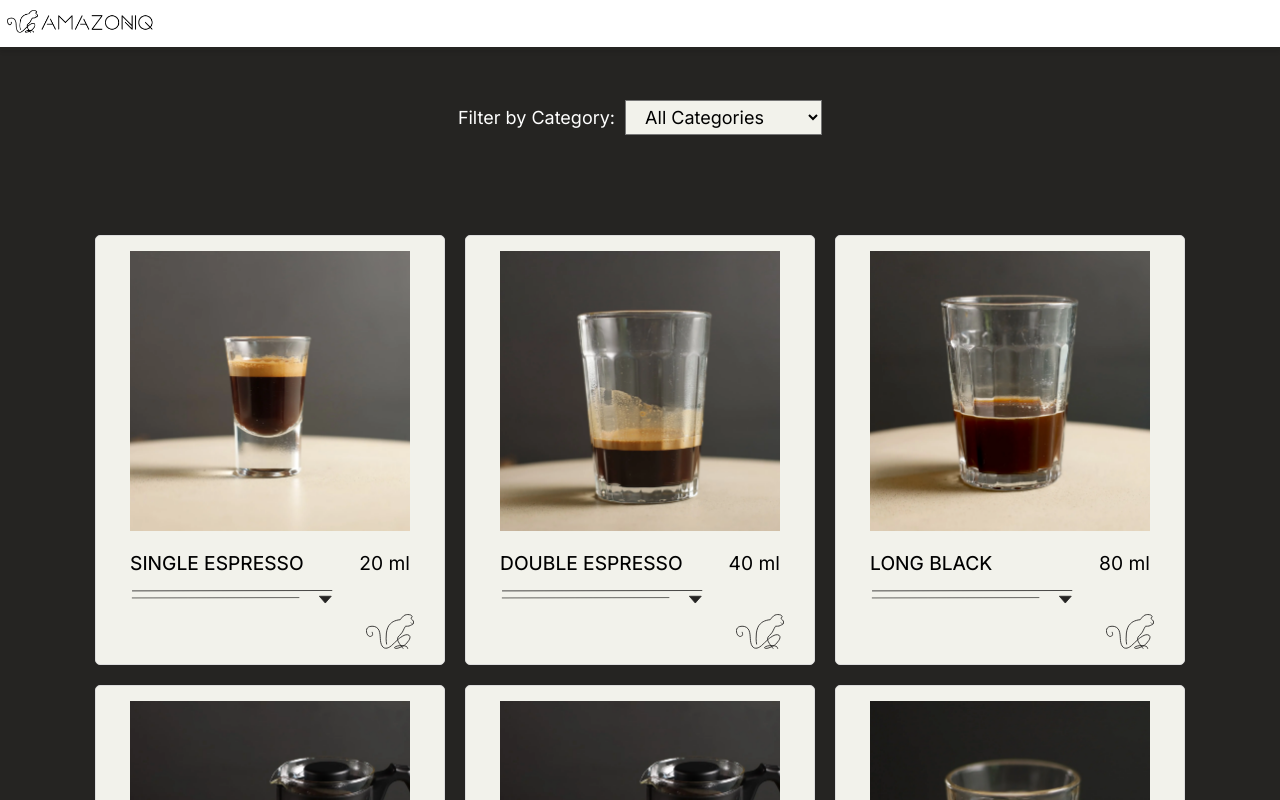
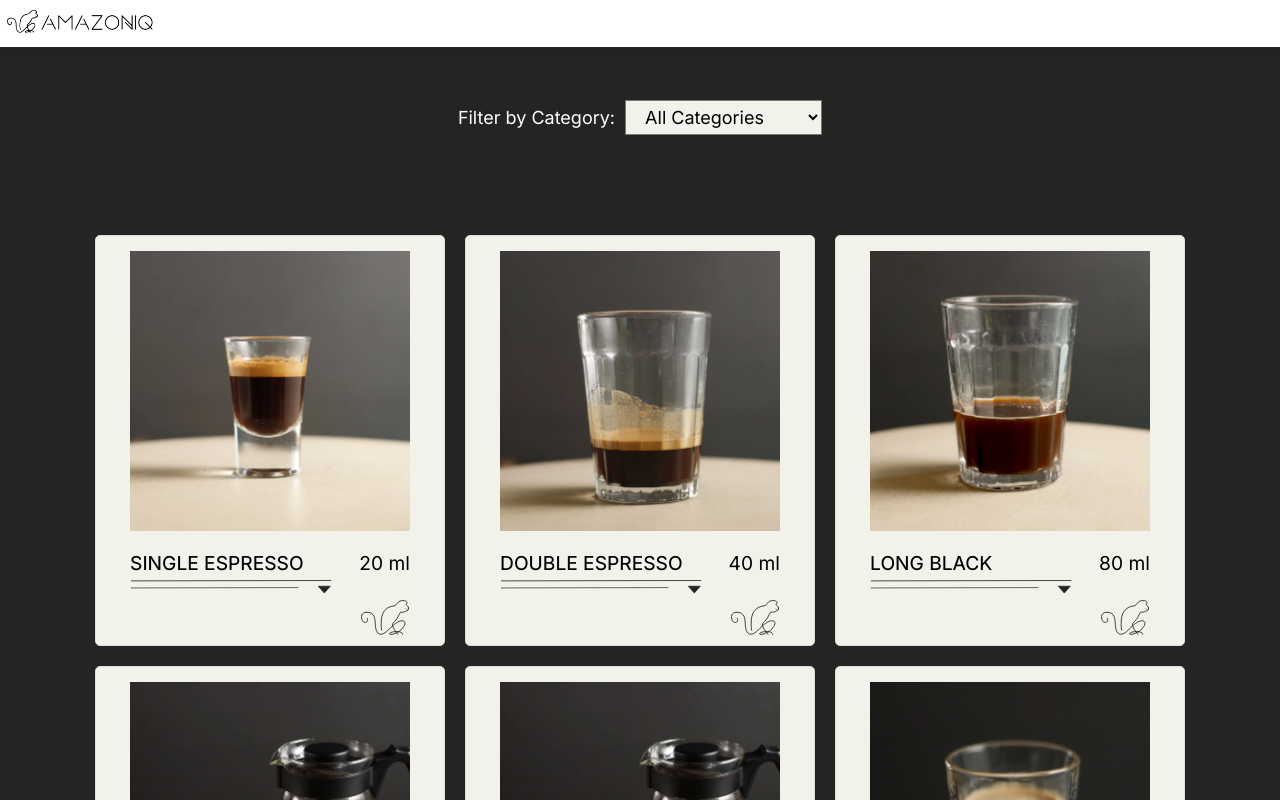
Before and after one commit to Cibuta562/amazoniq, a React (Create React App) app: page /under-construction/meniu in a window 1280 px wide. Shown: the top 800 px of the page. Built offline with nearby package versions, Linux system fonts and the light colour scheme.

Commit message:
update dropdown preview v4

```diff
--- a/src/components/ProductContainer.css
+++ b/src/components/ProductContainer.css
@@ -1,5 +1,5 @@
 .heading-details{
-    padding-top: 10px;
+    padding-top: 20px;
     width: 88%;
     display: flex;
     justify-content: space-between;
@@ -48,7 +48,7 @@
     height: 2px; /* Set the height of the div */
     margin-top: 5px; /* Adjust margin if necessary */
     box-sizing: border-box; /* Includes padding and border in the element's total width and height */
-    margin-right: 77px;
+    margin-right: 78px;
 }
 
 .arrow-dec{
@@ -59,12 +59,29 @@
 .decoration-flex{
     display: flex;
     width: 202px;
-    margin-right: 77px;
+    margin-right: 78px;
 }
 
 .arrow-dec.active{
     opacity: 0;
+
 }
+
+
+.decoration-line-top2.active{
+    opacity: 0;
+}
+
+
+/*.arrow-dec{*/
+/*    opacity: 1;*/
+/*    transition: opacity 0.3s ease-in;*/
+/*}*/
+
+/*.decoration-line-top2{*/
+/*    opacity: 1;*/
+/*    transition: opacity 0.3s ease-in;*/
+/*}*/
 
 .decoration-line-top2 {
     background-image: url("../assets/Dropdown upper line.svg");
@@ -133,7 +150,7 @@
     flex-direction: column;
     align-items: center;
     width: 350px;
-    padding: 15px;
+    padding: 15px 15px 50px;
     background-color: #f2f2eb;
     border: 1px solid #ddd;
     border-radius: 5px;
@@ -143,6 +160,15 @@
 }
 
 
+.logo-bottom {
+    position: absolute;
+    padding-top: 20px;
+    bottom: 10px;
+    right: 35px;
+    height: 35px;
+    width: 48px;
+    transition: 0.15s ease;
+}
 
 
 
@@ -167,7 +193,7 @@
 
 .product-name {
     font-size: 1.2em;
-    margin: 10px 0;
+    margin: 0;
     font-family: Inter;
     font-weight: 450;
     text-align: left;
@@ -177,6 +203,6 @@
 .product-price {
     font-size: 1.2em;
     color: #000000;
-    margin: 10px 0;
+    margin: 0;
     font-family: Inter;
 }
--- a/src/components/ProductContainer.js
+++ b/src/components/ProductContainer.js
@@ -26,7 +26,7 @@ const Product = ({ name, price, description, image }) => {
     useEffect(() => {
         if (ulRef.current) {
             if (isDescriptionVisible) {
-                setUlHeight(`${ulRef.current.scrollHeight + 1}px`);
+                setUlHeight(`${ulRef.current.scrollHeight + 10}px`);
             } else {
                 setUlHeight('0px');
             }
@@ -55,9 +55,9 @@ const Product = ({ name, price, description, image }) => {
             {/*    onClick={toggleDescription}*/}
             {/*></div>*/}
             <div className="decoration-flex" onClick={toggleDescription}>
-            <div className="decoration-line-top2" onClick={toggleDescription}>
+            <div className={`decoration-line-top2 ${isDescriptionVisible ? 'active' : ''}`}>
             </div>
-                <img src={arrow} className={`arrow-dec ${isDescriptionVisible ? 'active' : ''}`} alt="lipsa poza" onClick={toggleDescription} />
+                <img src={arrow} className={`arrow-dec ${isDescriptionVisible ? 'active' : ''}`} alt="lipsa poza"  />
             </div>
             <div
                 className={`wrapper wrapper1 ${isDescriptionVisible ? 'active' : ''}`}
@@ -74,7 +74,7 @@ const Product = ({ name, price, description, image }) => {
                     <div className="decoration-line-bottom-active" onClick={toggleDescription}></div>
                 </div>
             </div>
-                <img className="logo-bottom" src={logo} alt="arrow-lipsa" onClick={toggleDescription}/>
+            <img className="logo-bottom" src={logo} alt="arrow-lipsa" onClick={toggleDescription}/>
         </div>
     );
 };
--- a/src/components/ProductContainer.sass
+++ b/src/components/ProductContainer.sass
@@ -1,17 +1,3 @@
-
-
-
-//.product
-//
-//  .decoration-line-bottom
-//    opacity: 1
-//    transition: opacity 0.5s ease // Smooth transition for opacity
-//
-//    &.hidden
-//      opacity: 0
-
-
-
 .wrapper
   margin: -5px auto
   width: 300px
@@ -44,14 +30,6 @@
   text-align: left
   transform: rotate(45deg)
   float: right
-  //&:before, &:after
-  //  position: absolute
-  //  content: ''
-  //  display: inline-block
-  //  width: 12px
-  //  height: 2px
-  //  background-color: #000000
-  //  transition: 0.4s ease
   &:after
     position: absolute
     transform: rotate(90deg)
@@ -61,7 +39,7 @@
 .click-text
   display: block
   text-align: left
-  padding: 0 12px 16px
+  padding: 0 12px 0px
   margin: 0
   cursor: pointer
   color: rgba(0, 0, 0, 0.72)
```
